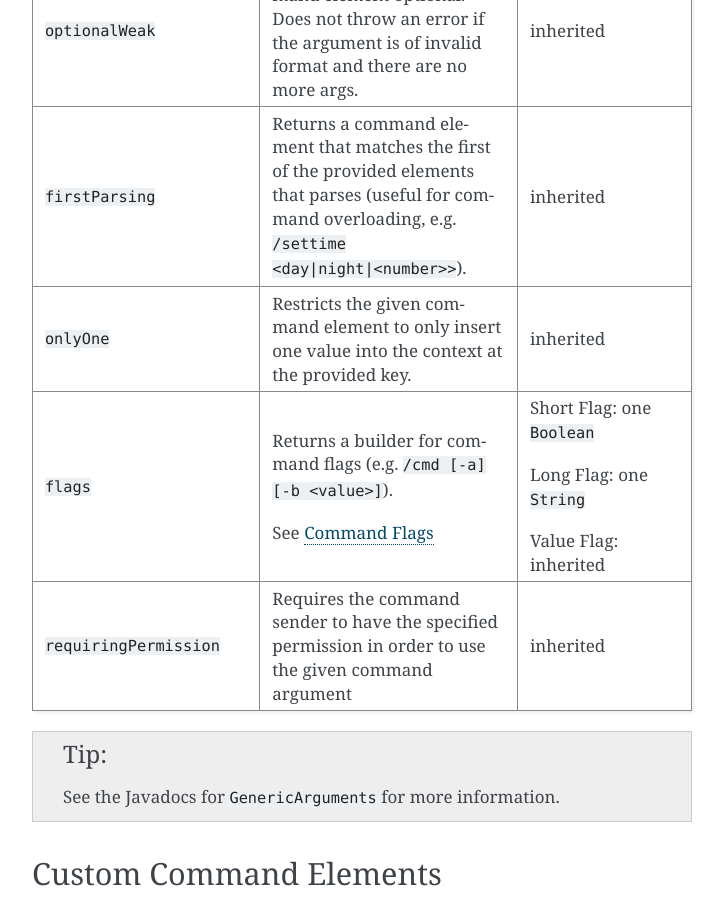
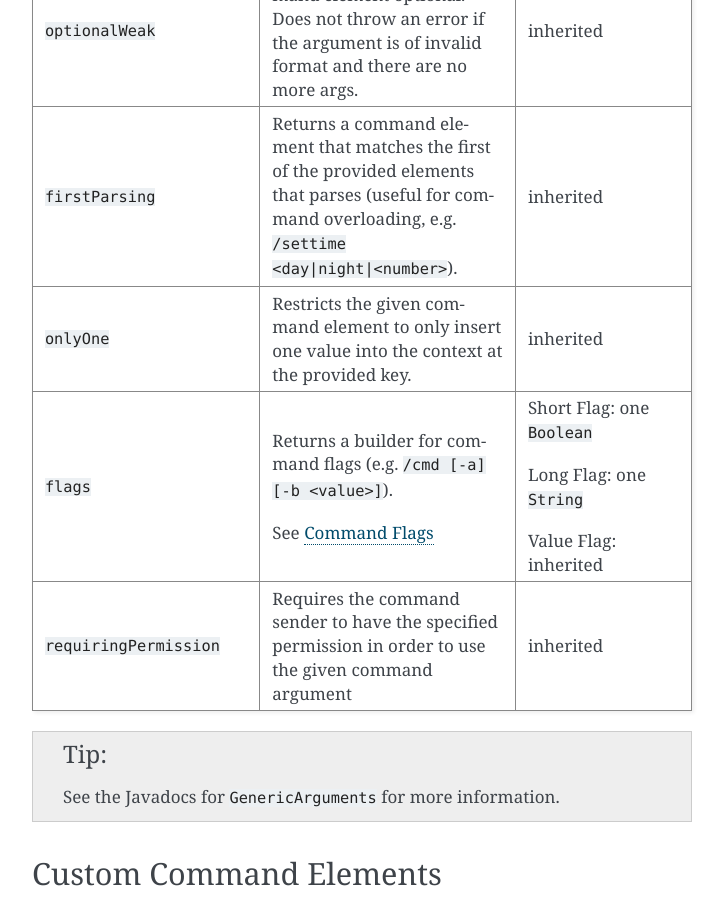
Before and after one commit to SpongePowered/SpongeDocs, a Sphinx documentation site: the page built from source/plugin/commands/arguments.rst, in a window 1280 px wide and 900 px high, scrolled down 3931 px. Shown: the whole window, without its empty margins (388-1112 px from the left). Built offline with Sphinx 7.4.7, drawn with Linux system fonts in a browser that asks for light colours; pages that are not in the unit, such as notebooks, are missing from menus; cross-references to code outside the pages are shown as plain code.

Commit message:
Remove unneeded ">"

```diff
--- a/source/plugin/commands/arguments.rst
+++ b/source/plugin/commands/arguments.rst
@@ -145,7 +145,7 @@ Overview of the ``GenericArguments`` command elements
 |                            | is of invalid format and there are no more args.                                        |                               |
 +----------------------------+-----------------------------------------------------------------------------------------+-------------------------------+
 | ``firstParsing``           | Returns a command element that matches the first of the provided elements that parses   | inherited                     |
-|                            | (useful for command overloading, e.g. ``/settime <day|night|<number>>``).               |                               |
+|                            | (useful for command overloading, e.g. ``/settime <day|night|<number>``).                |                               |
 +----------------------------+-----------------------------------------------------------------------------------------+-------------------------------+
 | ``onlyOne``                | Restricts the given command element to only insert one value into the context at the    | inherited                     |
 |                            | provided key.                                                                           |                               |
```
